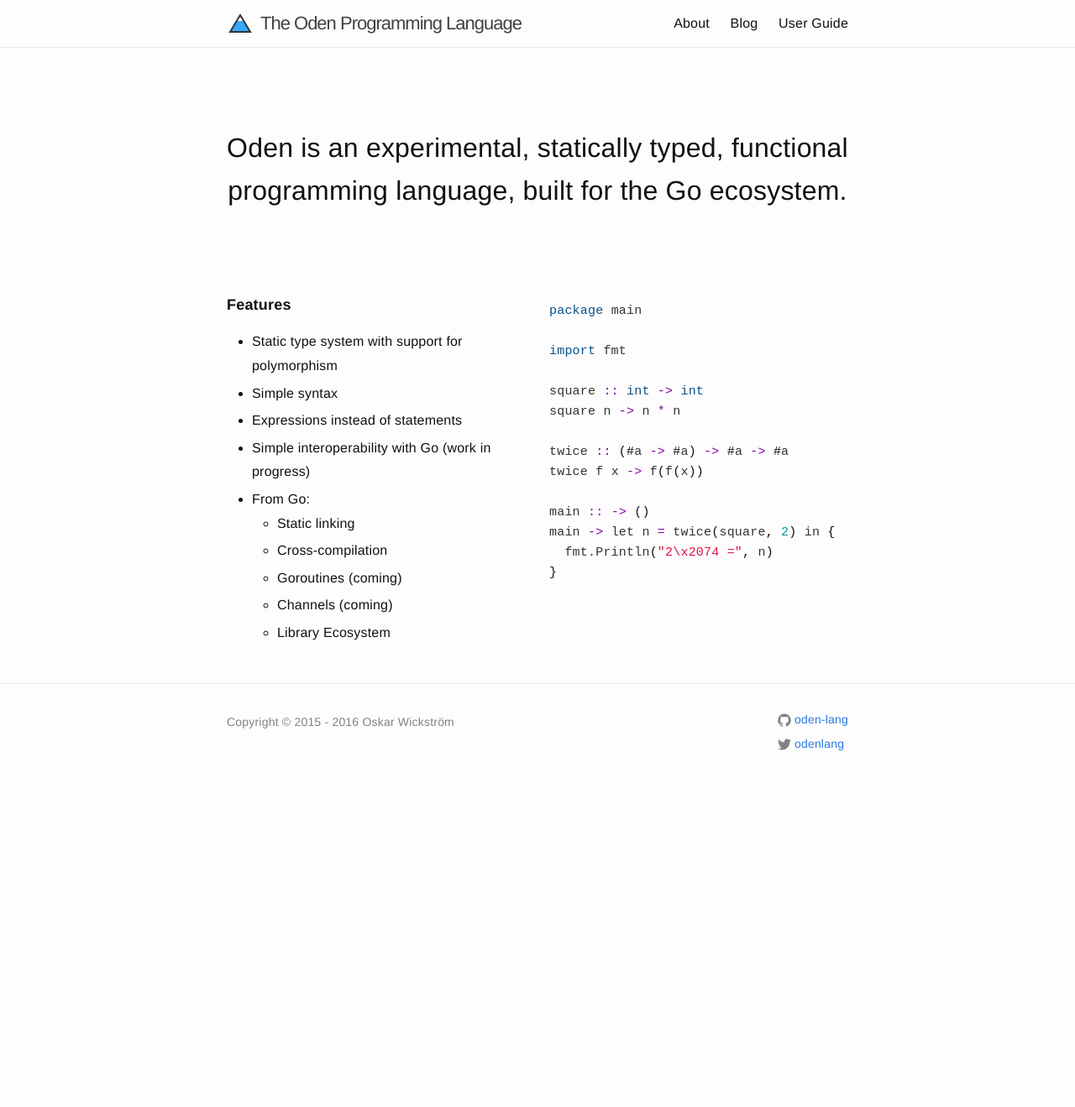
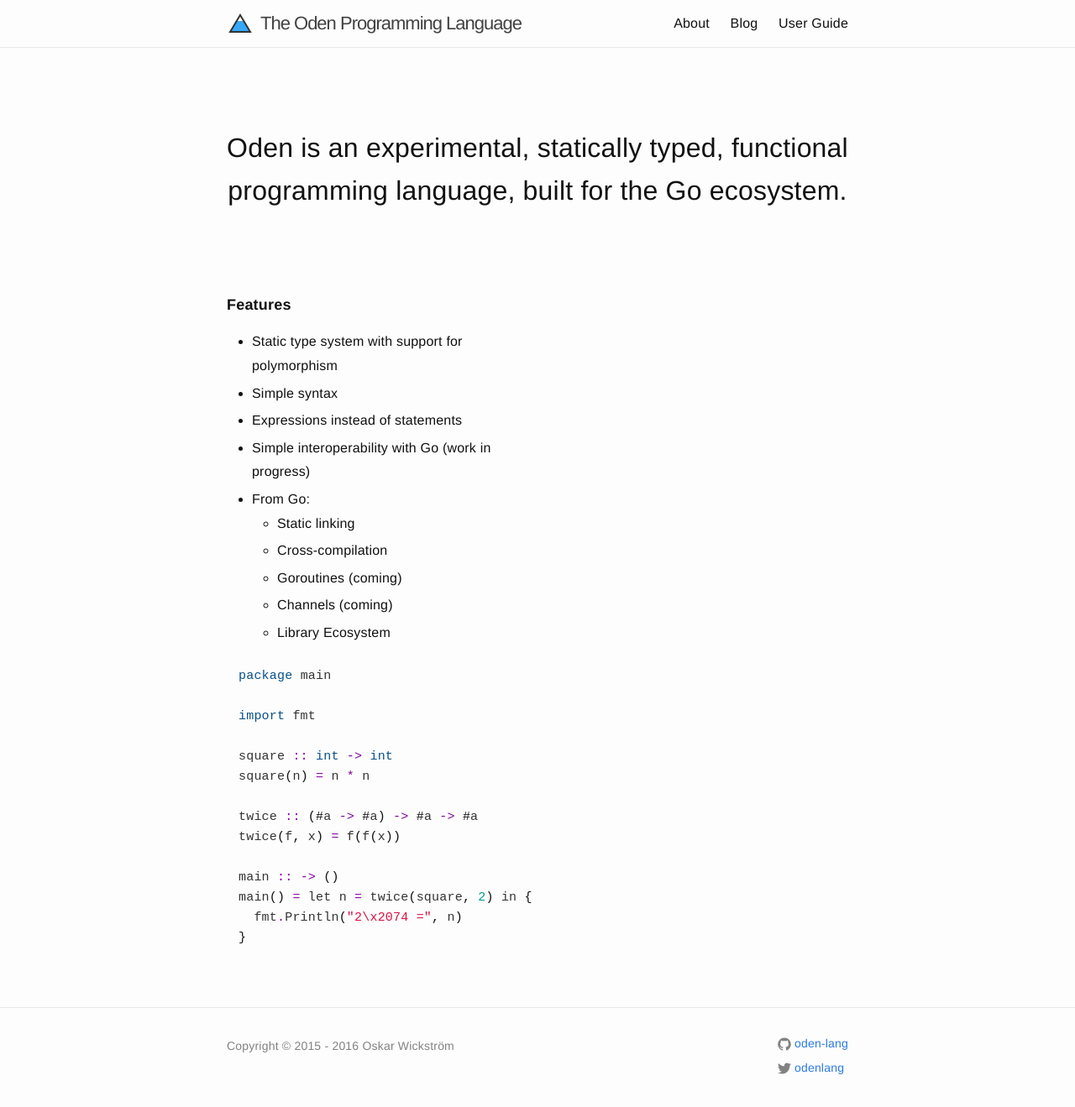
Before and after one commit to oden-lang/oden-lang.github.io, a Jekyll site: the page built from index.md, in a window 1280 px wide. Shown: the whole page at 84% size. Built offline with Jekyll 4.4.1, drawn with Linux system fonts in a browser that asks for light colours; before the commit the page ends 933 px from its top, so only the background shows below that.

```diff
--- a/_layouts/start.html
+++ b/_layouts/start.html
@@ -39,13 +39,13 @@ package main
 import fmt
 
 square :: int -> int
-square n -> n * n
+square(n) = n * n
 
 twice :: (#a -> #a) -> #a -> #a
-twice f x -> f(f(x))
+twice(f, x) = f(f(x))
 
 main :: -> ()
-main -> let n = twice(square, 2) in {
+main() = let n = twice(square, 2) in {
   fmt.Println("2\x2074 =", n)
 }
 {% endhighlight %}
```
